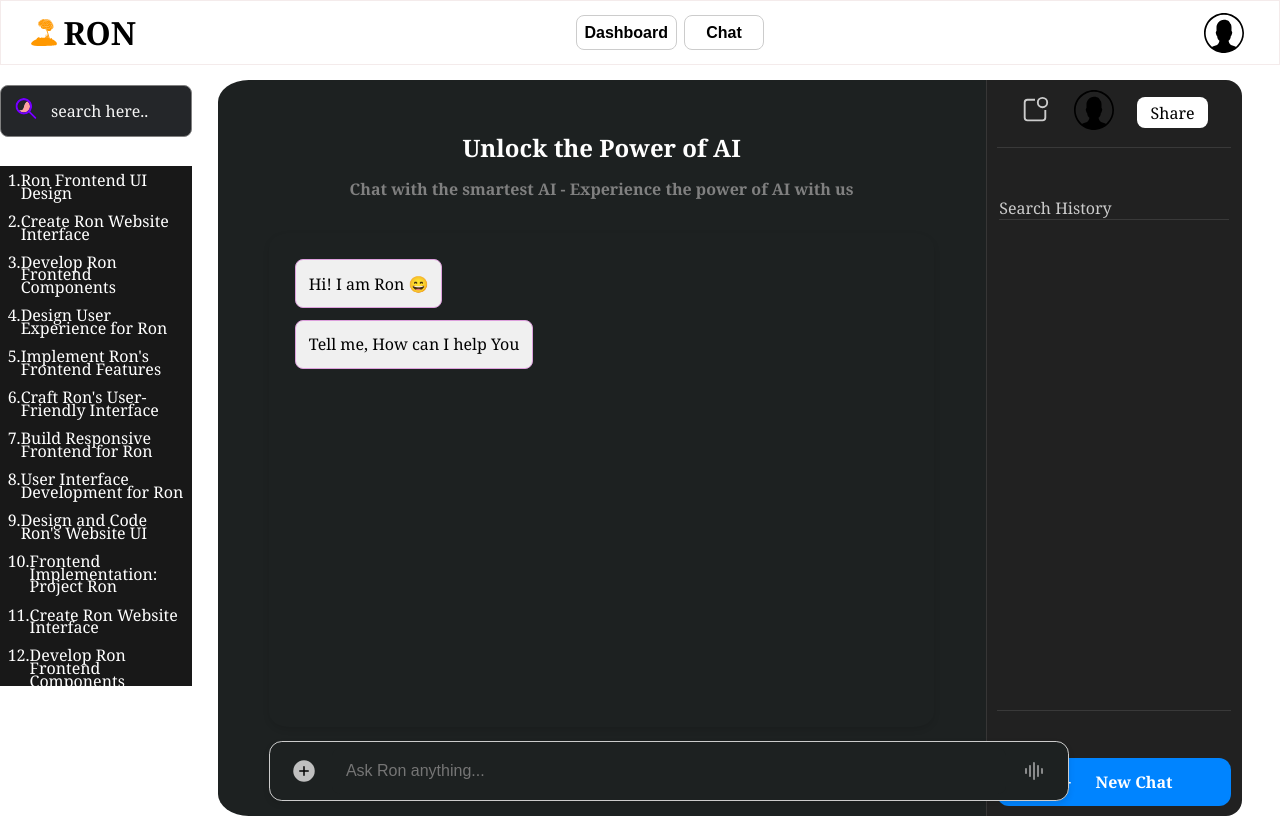
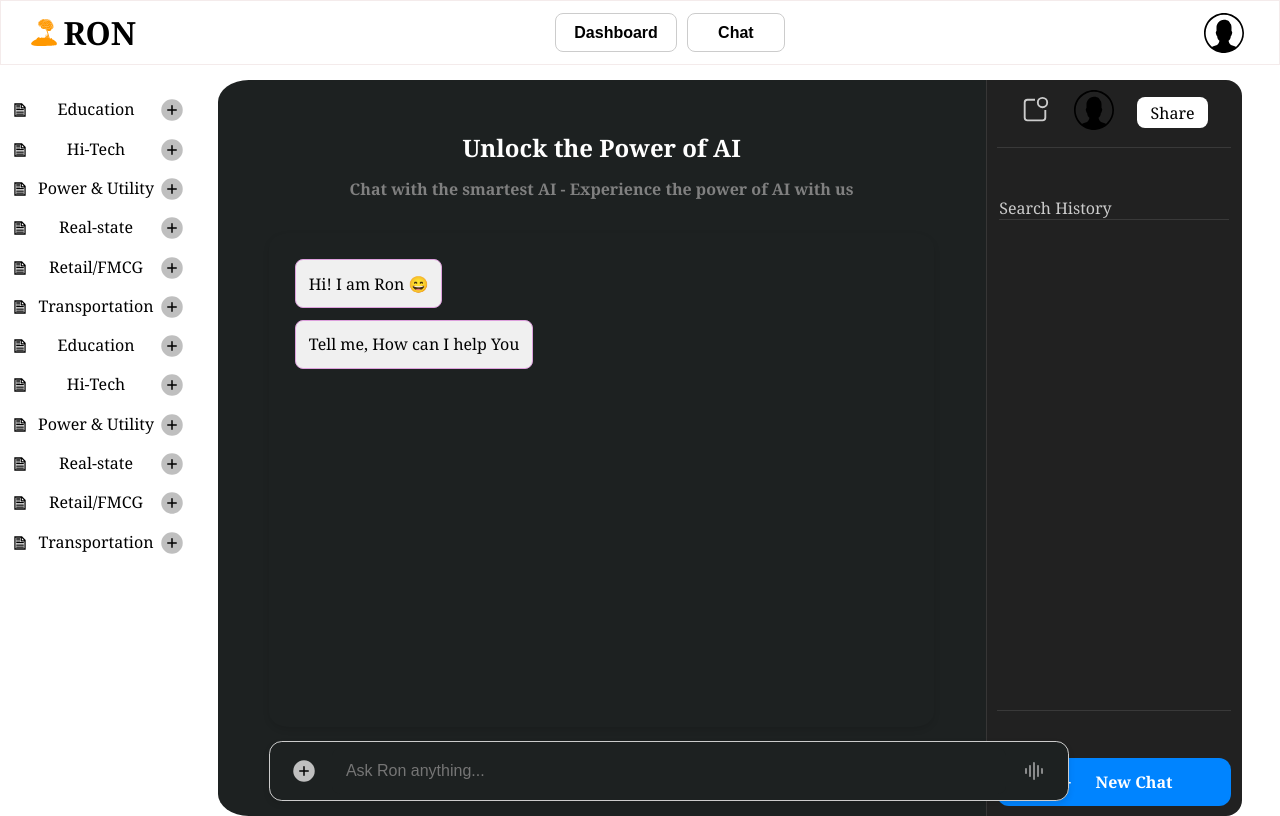
Before and after one commit to sanjeev74kr/AI-Chatbot, a React (Create React App) app: page / in a window 1280 px wide. Built offline with nearby package versions, Linux system fonts and the light colour scheme.

Commit message:
Modified left section of the page to load list of industry

```diff
--- a/src/components/App.js
+++ b/src/components/App.js
@@ -6,27 +6,30 @@ import sampleData from '../utils/sampleData'
 
 function App() {
   const [showChats, setShowChats] = useState(true);
-  const [data,setData]=useState(sampleData);
+  const [data, setData] = useState(sampleData);
 
 
   const handleChatClick = () => {
     setShowChats(true);
   }
 
-  useEffect(()=>{
+  useEffect(() => {
     handleSampleData();
-  },[]);
+  }, []);
 
-  const handleSampleData=async()=>{
+  const handleSampleData = async () => {
     setData(sampleData);
   }
 
   return (
+   // main app entry
     <div className="app">
+
+      {/* heading part */}
       <div className='heading-part'>
         <header>
           <span className='brand-identity'>
-          <img className='brand-icon' src='./brain.svg' alt='DI-icon'/>
+            <img className='brand-icon' src='./brain.svg' alt='DI-icon' />
             <p className='brand-text'> RON </p>
           </span>
           <div className='heading-button'>
@@ -37,44 +40,19 @@ function App() {
         </header>
       </div>
 
-      <div className='Main-page-side-section'>
-        <div className='Menu'>
-          <div className={`Menu-item ${showChats ? 'selected' : ''}`} id="Menu-chats" onClick={handleChatClick}>
-            <span className="icon"><img src='./search.svg' alt='brain-wave-icon' /></span>
-            <span className="text">search here..</span>
-          </div>
-
-
+      {/* main page left section - display list of industries */}
+      <div className='main-page-left-section'>
         {/* sample data section  */}
         <div className='Sample-data-loading-section'>
-          {data.map((curr,index) => (
+          {data.map((curr, index) => (
             <div className='Sample-data'>
-          <p key={index}>{index+1}.</p>
-          <p>{curr}</p>
+              <img className="page-icon" src="./page.svg" alt="page-icon"/>
+              <p className='data'>{curr}</p>
+              <img className="expand-button" src="./add-circle-button.svg" alt="expand-button"/>
             </div>
+          ))}
 
-          ))}
         </div>
-
-
-          {/* <div className={`Menu-item ${showSearch ? 'selected' : ''}`} id="Menu-search">
-            <span className="icon"><img src='./search.svg' alt='brain-wave-icon' /></span>
-            <span className="text">Search</span>
-          </div>
-          <div className={`Menu-item ${showSubscription ? 'selected' : ''}`} id="Menu-subscription">
-            <span className="icon"><img src='./subscription.svg' alt='brain-wave-icon' /></span>
-            <span className="text">Manage Subscription</span>
-          </div>
-          <div className={`Menu-item ${showFaq ? 'selected' : ''}`} id="Menu-update">
-            <span className="icon"><img src='./faq.svg' alt='brain-wave-icon' /></span>
-            <span className="text">Update & FAQ</span>
-          </div>
-          <div className={`Menu-item ${showSettings ? 'selected' : ''}`} id="Menu-setting">
-            <span className="icon"><img src='./settings.svg' alt='brain-wave-icon' /></span>
-            <span className="text">Settings</span>
-          </div> */}
-        </div>
-        {/* <div className='Horizontal-line'></div> */}
 
       </div>
 
--- a/src/css/App.css
+++ b/src/css/App.css
@@ -42,21 +42,18 @@
 
 .heading-button{
   display: flex;
-
-
 }
 
 .dashboard-component-button{
   margin-right: 2%;
   padding: 4%;
   min-width: fit-content;
-  width:1ovw;
+  width:10vw;
   background-color: transparent;
   font-weight:600;
   font-size: 16px;
   border: 1px solid #ccc;
   border-radius: 8px;
-
 }
 
 .chat-component-button{
@@ -74,24 +71,19 @@
 .profile-button{
  margin-right: 2%;
 }
+/*end of header section */
 
-.Menu {
+
+
+/*starting of main page-left-section */
+.main-page-left-section {
   display: flex;
   flex-direction: column;
-  justify-content: space-evenly;
-  margin-top: 10px;
 }
 
-.Menu-item{
-  display: flex;
-  flex-direction: row;
-  margin: 10px;
-  padding: 5px;
-  align-items: center;
-  cursor: pointer;
-}
 
-.selected{
+
+/* .selected{
   background-color:#242629;
   border: 1px solid grey;
   border-radius: 8px;
@@ -101,40 +93,42 @@
   min-width: fit-content;
   max-width:15vw;
   margin-left: 0px;
-}
-
-.icon {
-  font-size: 18px;
-  margin-right: 10px;
-}
-
-.text {
-  font-size: 16px;
-  color: whitesmoke;
-}
+} */
 
 /* beautify sample data */
 .Sample-data-loading-section{
   display: flex;
   flex-direction: column;
-  min-height: 65vh;
-  max-height:65vh;
-  width:15vw;
+  min-height: 70vh;
+  max-height:70vh;
+  min-width:10vw;
+  max-width: 15vw;
+  margin-bottom:2%;
+  margin-top: 2%;
   overflow: auto;
   scroll-behavior:auto;
-  margin-bottom:2%;
-  margin-top: 1.5%;
-  background-color: #181818;
+  background-color: white;
 }
 
 .Sample-data{
 display: flex;
-color:white;
+color:black;
 padding:2%;
 margin: 2%;
-line-height: .8em;
-font-size: 1em;
+justify-content: space-between;
 }
+
+/* .page-icon {
+
+}
+
+.data {
+
+}
+
+.expand-button {
+
+} */
 
 
 /* Draw horizontal line */
--- a/src/utils/sampleData.js
+++ b/src/utils/sampleData.js
@@ -1,19 +1,16 @@
- const sampleData=["Ron Frontend UI Design",
-"Create Ron Website Interface",
-"Develop Ron Frontend Components",
-"Design User Experience for Ron",
-"Implement Ron's Frontend Features",
-"Craft Ron's User-Friendly Interface",
-"Build Responsive Frontend for Ron",
-"User Interface Development for Ron",
-"Design and Code Ron's Website UI",
-"Frontend Implementation: Project Ron","Create Ron Website Interface",
-"Develop Ron Frontend Components",
-"Design User Experience for Ron",
-"Implement Ron's Frontend Features",
-"Craft Ron's User-Friendly Interface",
-"Build Responsive Frontend for Ron",
-"User Interface Development for Ron",
-"Design and Code Ron's Website UI"];
+ const sampleData=[
+    "Education",
+      "Hi-Tech",
+      "Power & Utility",
+      "Real-state",
+      "Retail/FMCG",
+      "Transportation",
+      "Education",
+      "Hi-Tech",
+      "Power & Utility",
+      "Real-state",
+      "Retail/FMCG",
+      "Transportation"
+];
 
 export default sampleData;
```
Also changed, not shown: public/page.svg (added). Lines whose indentation alone changed are shown as unchanged.
